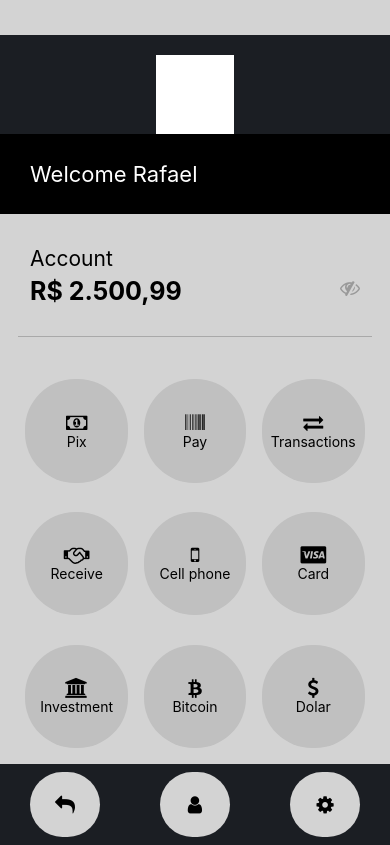
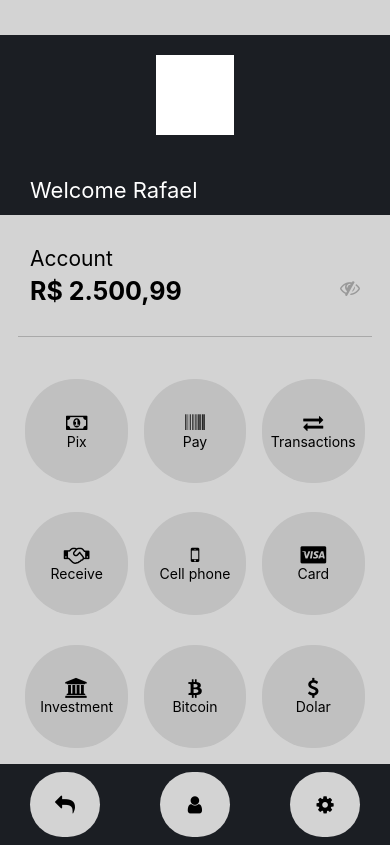
Before and after one commit to faelr10/native-bank, a React Native app: screen / in a window 390 px wide. Built offline with nearby package versions, Linux system fonts and the light colour scheme; grey boxes are pictures that could not be loaded.

Commit message:
add Welcomeessage

```diff
--- a/src/components/PageInitial/WelcomeMessage/style.js
+++ b/src/components/PageInitial/WelcomeMessage/style.js
@@ -5,12 +5,13 @@ const styles = StyleSheet.create({
         height:80,
         paddingLeft:30,
         justifyContent:"center",
-        backgroundColor:"black",
-        bottom:1
+        backgroundColor:"#1b1e23",
+        justifyContent:"center"
     },
     welcomeMessage:{
         fontSize:22,
-        color:"white"
+        color:"white",
+        top:15
     }
 });
 
```
